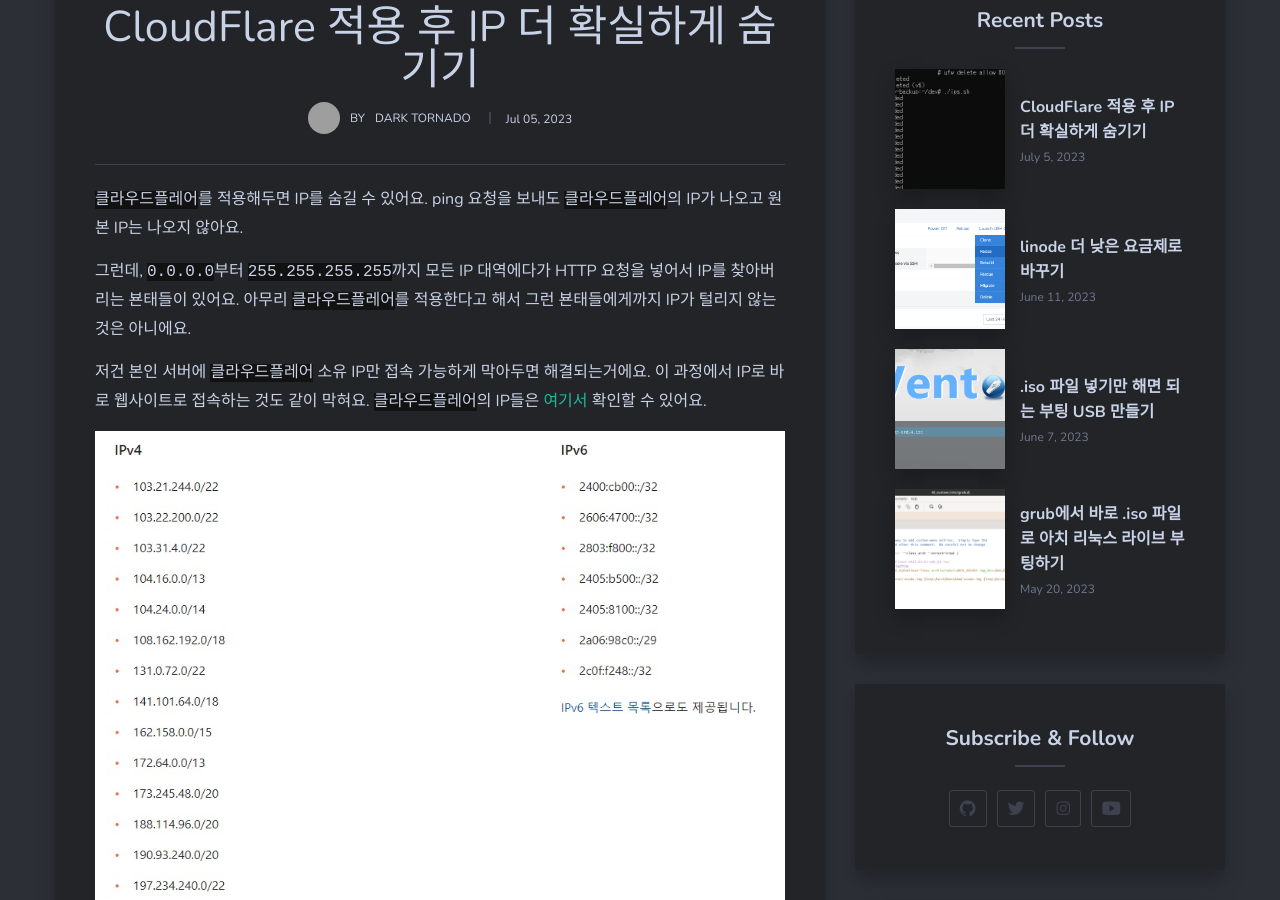
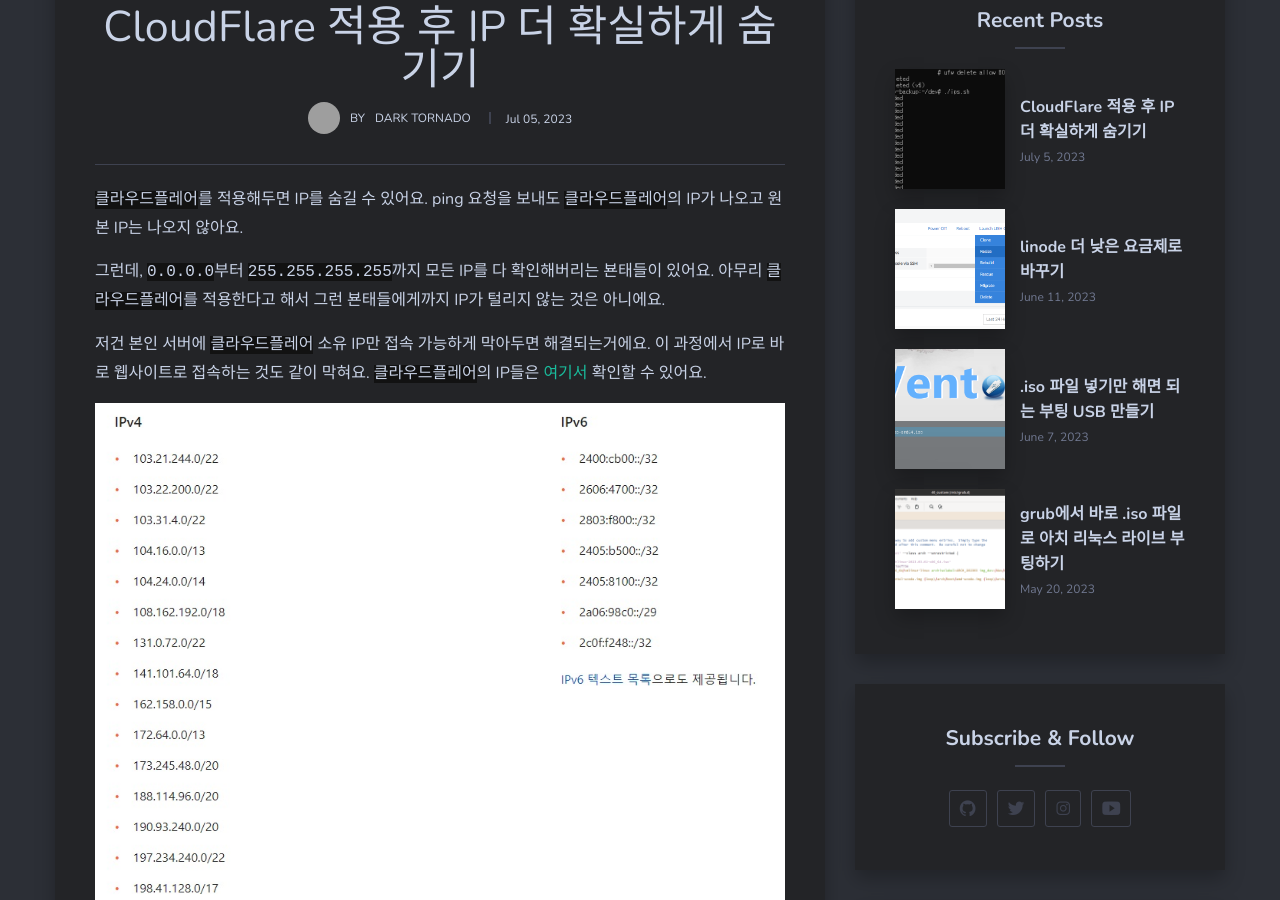
Before and after one commit to DarkTornado/blog, a Jekyll site: the page built from _posts/2023-07-06-cloudflare-ip-whitelist.md, in a window 1280 px wide and 900 px high, scrolled down 474 px. Built offline with Jekyll 4.4.1, drawn with Linux system fonts in a browser that asks for light colours; nearby versions of some CDN libraries; grey boxes are pictures that could not be loaded.

Commit message:
Update 2023-07-06-cloudflare-ip-whitelist.md

```diff
--- a/_posts/2023-07-06-cloudflare-ip-whitelist.md
+++ b/_posts/2023-07-06-cloudflare-ip-whitelist.md
@@ -9,7 +9,7 @@
 
 `클라우드플레어`를 적용해두면 IP를 숨길 수 있어요. ping 요청을 보내도 `클라우드플레어`의 IP가 나오고 원본 IP는 나오지 않아요.
 
-그런데, `0.0.0.0`부터 `255.255.255.255`까지 모든 IP 대역에다가 HTTP 요청을 넣어서 IP를 찾아버리는 뵨태들이 있어요. 아무리 `클라우드플레어`를 적용한다고 해서 그런 뵨태들에게까지 IP가 털리지 않는 것은 아니에요.
+그런데, `0.0.0.0`부터 `255.255.255.255`까지 모든 IP를 다 확인해버리는 뵨태들이 있어요. 아무리 `클라우드플레어`를 적용한다고 해서 그런 뵨태들에게까지 IP가 털리지 않는 것은 아니에요.
 
 저건 본인 서버에 `클라우드플레어` 소유 IP만 접속 가능하게 막아두면 해결되는거에요. 이 과정에서 IP로 바로 웹사이트로 접속하는 것도 같이 막혀요.
 `클라우드플레어`의 IP들은 [여기서](https://cloudflare.com/ips) 확인할 수 있어요.
```
